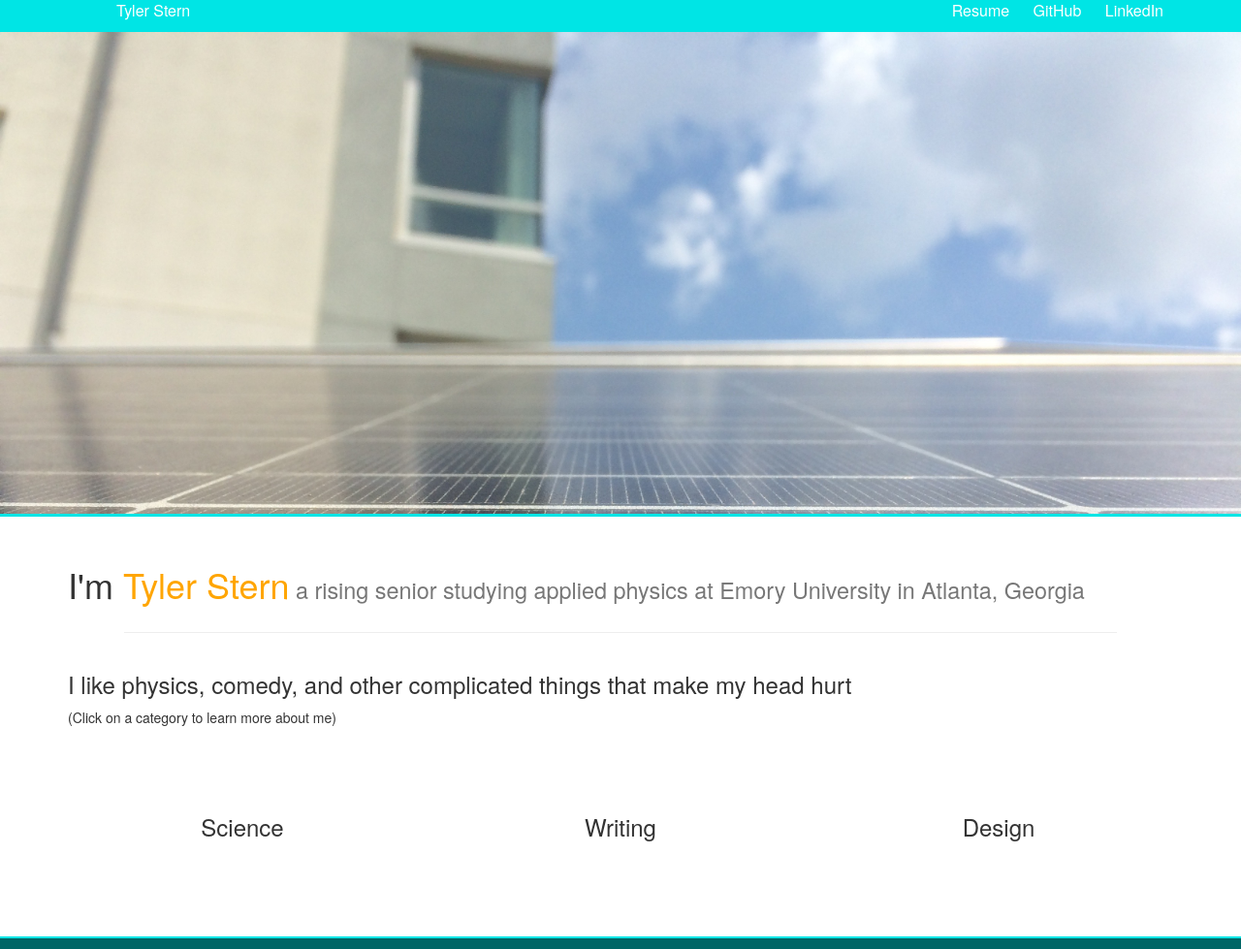
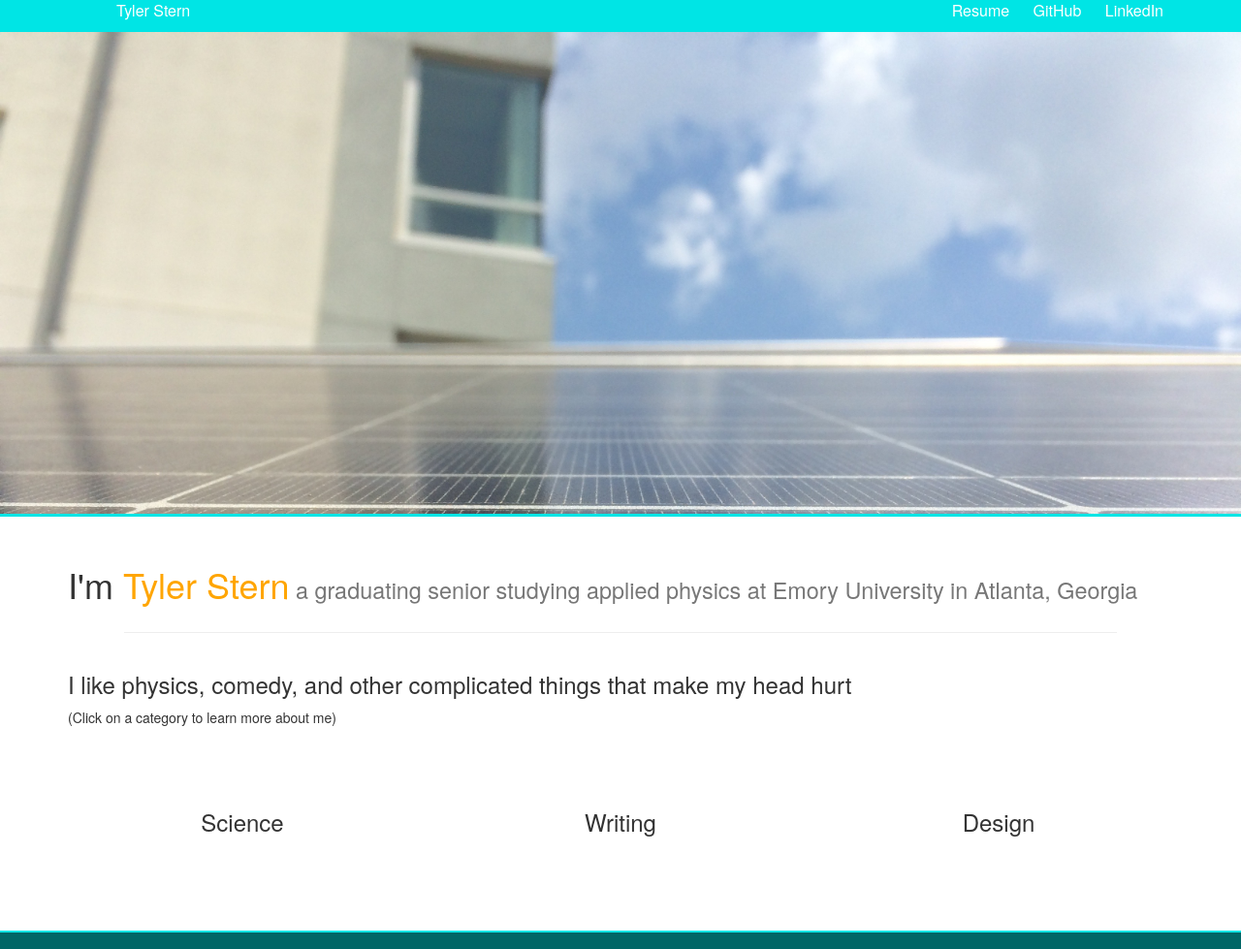
Before and after one commit to Tylerjst/Tylerjst.github.io, a plain HTML site: page index.html in a window 1280 px wide. Shown: the top 979 px of the page at 97% size. Drawn offline with nearby package versions, Linux system fonts and the light colour scheme.

Commit message:
Updated “graduating senior”

```diff
--- a/index.html
+++ b/index.html
@@ -40,7 +40,7 @@ google.load("jqueryui", "1.5.2");
     <div class = "About me">
       <div class = "container" >
 
-              <h1>I'm <span id="name">Tyler Stern</span><small>     a rising senior studying applied physics at Emory University in Atlanta, Georgia</small></h1>
+              <h1>I'm <span id="name">Tyler Stern</span><small>     a graduating senior studying applied physics at Emory University in Atlanta, Georgia</small></h1>
 
       </div>
         <HR width = "80%" size = "6">
@@ -56,21 +56,30 @@ google.load("jqueryui", "1.5.2");
             <div class ="row">
                 <div class ="col-xs-4" id="sci">
                   <div class = "box box-sci">
+                    <div class = "box-inner">
                     <h3 class = "text-center">Science</h3>
+                    </div>
+                  </div>
                     <p class = "text-center subStuff1 subStuff">Science rules</p>
-                  </div>
+
                 </div>
                 <div class = "col-xs-4" id ="wri">
                   <div class = "box box-wri">
+                    <div class = "box-inner">
                     <h3 class = "text-center">Writing</h3>
+                    </div>
+                    </div>
                     <p class = "text-center subStuff2 subStuff">I'm funny. Sometimes.</p>
-                  </div>
+
                 </div>
                 <div class = "col-xs-4" id="des">
                   <div class = "box box-des">
+                    <div class = "box-inner">
                     <h3 class = "text-center">Design</span></h3>
+                    </div>
+                    </div>
                     <p class = "text-center subStuff3 subStuff">I'm also colorblind, but somehow I make it work</p>
-                  </div>
+
                 </div>
             </div>
 
--- a/script.js
+++ b/script.js
@@ -24,7 +24,7 @@ $(document).ready(function(){
         $('.active').slideDown(500);
 
         $('.box-active').removeClass('box-active');
-        $('.box-sci').addClass('box-active');
+        $('.box-sci').children().addClass('box-active');
 
         $('.subStuff1').removeClass('invisible');
         $('.subStuff2').addClass('invisible');
@@ -41,7 +41,7 @@ $(document).ready(function(){
         $('.active').slideDown(500);
 
         $('.box-active').removeClass('box-active');
-        $('.box-wri').addClass('box-active');
+        $('.box-wri').children().addClass('box-active');
 
         $('.subStuff1').addClass('invisible');
         $('.subStuff2').removeClass('invisible');
@@ -58,7 +58,7 @@ $(document).ready(function(){
         $('.active').slideDown(500);
 
         $('.box-active').removeClass('box-active');
-        $('.box-des').addClass('box-active');
+        $('.box-des').children().addClass('box-active');
 
         $('.subStuff1').addClass('invisible');
         $('.subStuff2').addClass('invisible');
--- a/style.css
+++ b/style.css
@@ -73,20 +73,29 @@
   font-size: 16px;
 }
 
-.box{
-  padding: 10px;
+.box-inner{
+  padding: 5px;
+  width:50%;
+  display: table;
+  margin-left: auto;
+  margin-right: auto;
   border-radius: 10px;
   transition: background-color .3s;
 
 }
 
-.box:hover{
+
+.box-inner:hover{
   background-color: orange;
   transition: background-color .3s;
 }
 
 .box-active{
   background-color: orange;
+}
+
+.subStuff{
+  padding-top: 4px;
 }
 
 
```
